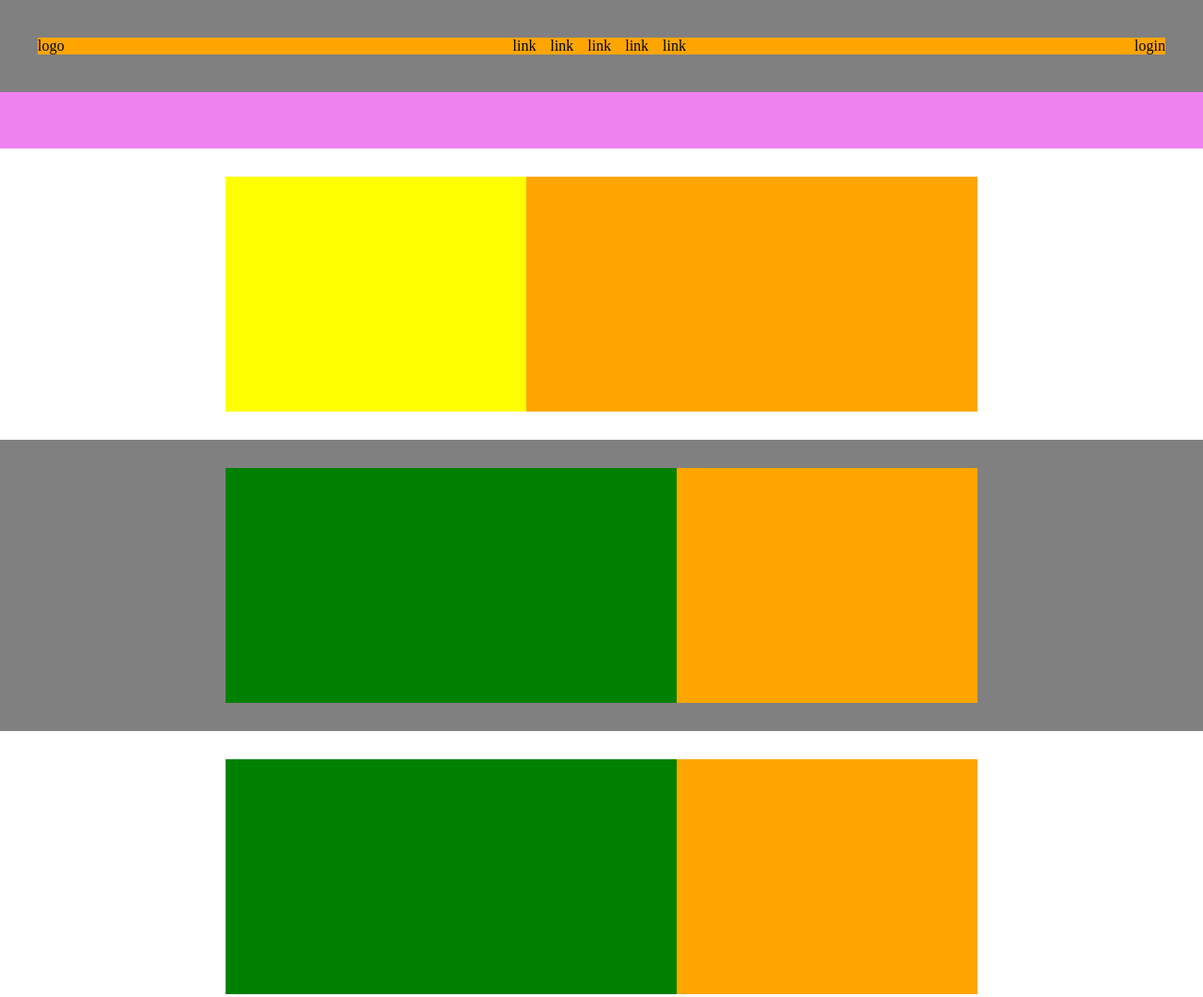
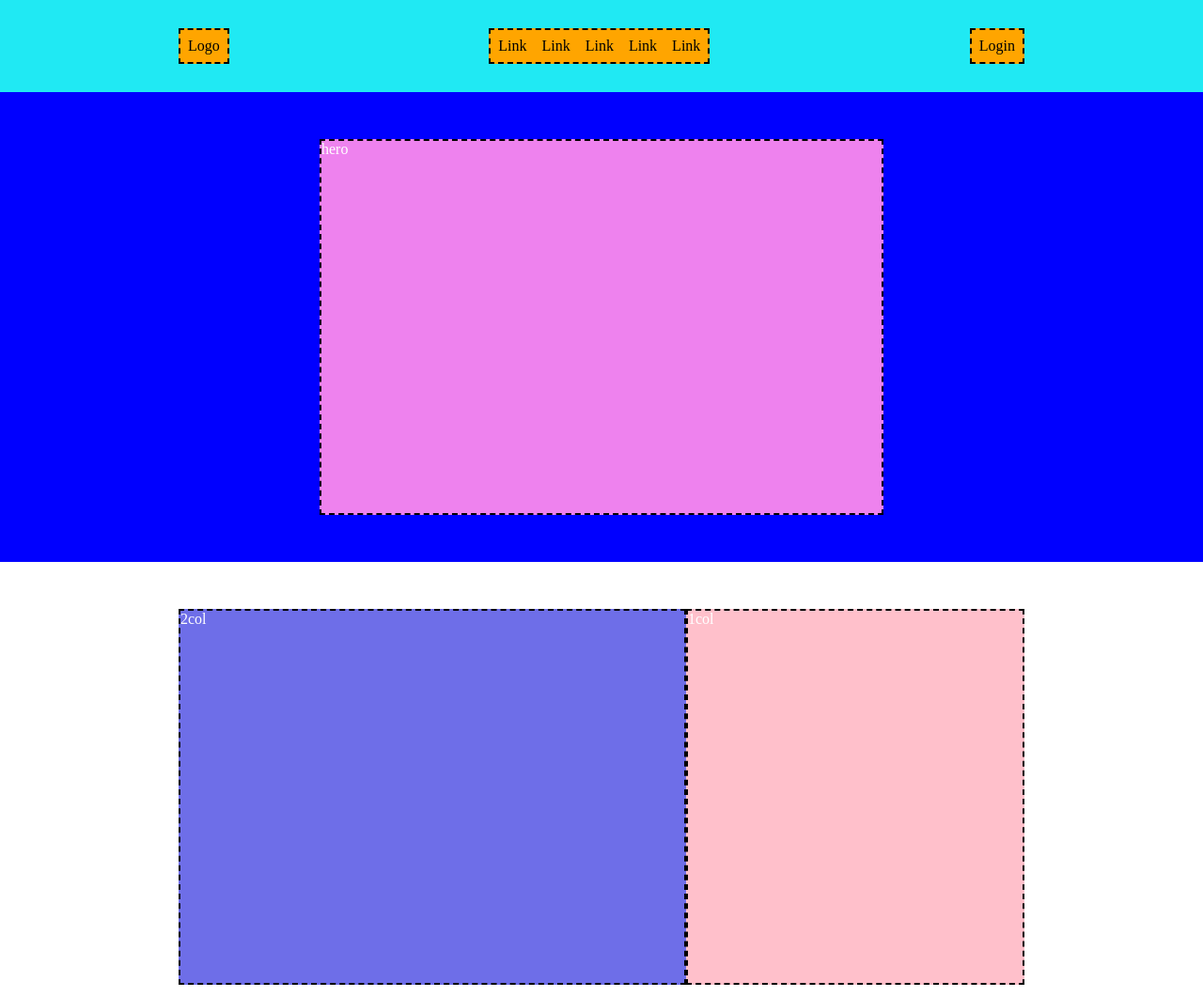
Before and after one commit to klausqama/htmlcss-struttura-discord, a plain HTML site: page index.html in a window 1280 px wide. Shown: the top 1061 px of the page at 94% size. Drawn offline with Linux system fonts and the light colour scheme.

Commit message:
struttura discord ricorretta

```diff
--- a/index.html
+++ b/index.html
@@ -1,90 +1,88 @@
 <!DOCTYPE html>
 <html lang="en">
-
 <head>
     <meta charset="UTF-8">
     <meta name="viewport" content="width=device-width, initial-scale=1.0">
-    <title>htmlcss-struttura-discord</title>
+    <title>discord struttura</title>
     <link rel="stylesheet" href="style.css">
 </head>
-
-<body class="debug">
-    <!--Flex container-->
-    <header>
-        <nav class="navbar bg-orange flex space-between">
-            <a href="logo">logo</a>
-            <ul class="list-navbar flex gap-15">
-                <li>link</li>
-                <li>link</li>
-                <li>link</li>
-                <li>link</li>
-                <li>link</li>
+<body>
+<header class="main-header debug">
+    <nav class="container navbar">
+        <a class="logo" href="#">Logo</a>
+        <ul class="menu">
+            <li>
+                <a href="#">Link</a>
+            </li>
+            <li>
+                <a href="#">Link</a>
+            </li>
+            <li>
+                <a href="#">Link</a>
+            </li>
+            <li>
+                <a href="#">Link</a>
+            </li>
+            <li>
+                <a href="#">Link</a>
+            </li>
         </ul>
-            <a href="login">login</a>
+        <a class="login-button" href="#">Login</a>
     </nav>
 </header>
 
 <main>
-        <section class="flex justify-center pt-30 pb-30 bg-violet">
+    <section class="hero debug ">
+        <div class="container-small">
+            <div class="row">
+                <div class="col-100">
+                    hero
+                </div>
+            </div>
+        </div>
+     </section>
+     <section class="feature debug ">
         <div class="container">
-                <div class="row  col-100 bg-pink">
+            <div class="row">
+                <div class="col-60">
+                    2col
+                </div>
+                <div class="col-40">
+                    1col
+            </div>
+    </section>
+    <section class="feature debug bg-gray ">
+        <div class="container">
+            <div class="row">
+                <div class="col-40">
+                    1col
+                </div>
+                <div class="col-60">
+                    2col
+                </div>
+    </section>
+    <section class="feature debug ">
+        <div class="container">
+            <div class="row">
+                <div class="col-60">
+                    2col
+                </div>
+                <div class="col-40">
+                    1col
+            </div>
+    </section>
+    <section class="feature green-section debug bg-gray ">
+        <div class="container">
+            <div class="row">
+                <div class="col-100">
+                    green col
                 </div>
 
     </section>
 
-        <section class="flex justify-center pt-30 pb-30">
-            <div class="container">
-                <div class="row ">
-                    <div class="col-40 bg-yellow"></div>
-                    <div class="col-60 bg-orange">
-                        <h2></h2>
-                    </div>
-                </div>
-            </div>
-        </section>
-        <section class="flex justify-center pt-30 pb-30 bg-gray">
-            <div class="container">
-                <div class="row ">
-                    <div class="col-60 bg-green"></div>
-                    <div class="col-40 bg-orange"></div>
-                </div>
-            </div>
-        </section>
-        <section class="flex justify-center pt-30 pb-30">
-            <div class="container">
-                <div class="row ">
-                    <div class="col-60 bg-green"></div>
-                    <div class="col-40 bg-orange"></div>
-                </div>
-            </div>
-        </section>
-        <section class="flex justify-center pt-30 pb-30 bg-gray">
-            <div class="container">
-                <div class="row">
-                    <div class="col-100 bg-green"></div>
-                </div>
-            </div>
-        </section>
-
 </main>
 
-    <footer class="main-footer flex justify-center">
-        <section class="container ">
-            <div class="row">
-                <div class="col-33 bg-pink">col33</div>
-                <div class="col-16 bg-lightazure">col16</div>
-                <div class="col-16 bg-lightazure">col16</div>
-                <div class="col-16 bg-lightazure">col16</div>
-                <div class="col-16 bg-lightazure">col16</div>
-                <div class="flex bg-orange justify-center pb-30 pt-30 col-100 space-between">
-                    <a href="logo">Logo</a>
-                    <a href="Bottone">Bottone</a>
-                </div>
-            </div>
-        </section>
-
-    </footer>
+<footer>footer</footer>
 
 </body>
-
 </html>
--- a/style.css
+++ b/style.css
@@ -1,122 +1,106 @@
-/*RESET RULES CSS*/
-* {
-    box-sizing: border-box;
-    margin: 0;
-    padding: 0;
+*{
+ box-sizing: border-box;
+ margin: 0;
+ padding: 0;
 }
-/*MAIN-HEADER*/
-header{
-    background-color: gray;
-    padding: 40px;
+
+/*reset rules*/
+
+a{
+    color: currentColor;
+    text-decoration: none;
 }
-ul, ol {
+ul,ol{
     list-style: none;
 }
 
-a {
-    color: currentColor;
-    text-decoration: none;
+/* layout*/
+
+.container{
+    max-width: 900px;
+    margin: 0 auto;
 }
-
-/*UTILITIES*/
-
-.container {
-    width: 100%;
-    max-width: 800px;
+.container-small{
+    max-width: 600px ;
+    margin: 0 auto;
 }
-
-.gap-15 {
-    gap: 15px;
-}
-
-.row {
+.row{
     display: flex;
     flex-wrap: wrap;
 }
-
-.flex {
-    display: flex;
-    flex-wrap: wrap;
-}
-
-.justify-center {
-    justify-content: center;
-}
-
-.space-between {
-    justify-content: space-between;
-}
-
-.col-100 {
+.col-100{
     width: 100%;
 }
-
-.col-60 {
-    width: 60%;
-}
-
 .col-40{
     width: 40%;
 }
-.col-33
-{
-    width: calc(100% / 3);
+.col-60{
+    width: 60%;
+}
+.col-13{
+    width: :calc(100%/3);
 }
 .col-16{
     width: calc(100%/6);
 }
 
-.bg-yellow {
-    background-color: yellow;
+/*debug*/
+
+.debug .navbar > *{
+    background-color: orange;
+    border: 2px dashed black;
+    padding: 8px;
 }
+.debug.hero {
+    background-color: blue ;
+    color: white;
+    padding: 50px 0;
 
-.pt-30 {
-    padding-top: 30px;
 }
-.pb-30{
-    padding-bottom: 30px;
+.debug.hero .row >* {
+    background-color: violet;
+    border: 2px dashed black;
+    min-height: 400px;
+}
+.debug.feature .row >* {
+    border: 2px dashed black;
+    min-height: 400px;
+}
+.debug.feature {
+    padding: 50px 0;
+}
+.debug.feature .col-40{
+    background-color: pink;
+    color: white;
+}
+.debug.feature .col-60{
+    background-color: rgb(110, 110, 232);
+    color: white;
+}
+.debug.green-section .row> * {
+    background-color: green;
+    color: white;
+    min-height: 600px;
+}
+/*utilities*/
+.bg-gray{
+    background-color: rgb(172, 160, 160);
 }
 
 
-.bg-green {
-    background-color: green;
+
+/*header*/
+.navbar{
+    display: flex;
+    justify-content: space-between;
+    align-items: center;
 }
-.bg-violet{
-    background-color: violet;
+.main-header{
+    background-color: rgb(32, 233, 243);
+    padding: 30px 0;
 }
-.bg-gray{
-    background-color: gray;
+.navbar .menu{
+    display: flex;
+    gap: 16px;
+    align-items: center;
 }
-
-.bg-orange {
-    background-color: orange;
-}
-.bg-lightazure{
-    background-color: rgb(131, 194, 246);
-}
-
-
-/* .h-200 {
-    min-height: 200px;
-    flex-wrap: wrap;
-}
-.h-300{
-    min-height: 300px;
-}
-.h-250{
-    min-height: 250px;
-}
-.h-500{
-    min-height: 500px;
-} */
-.bg-pink{
-    background-color: pink;
-}
-.main-footer{
-    background-color: white;
-
-}
-
-.debug .row > * {
-    height: 250px;
-}
```
Lines whose indentation alone changed are shown as unchanged.
